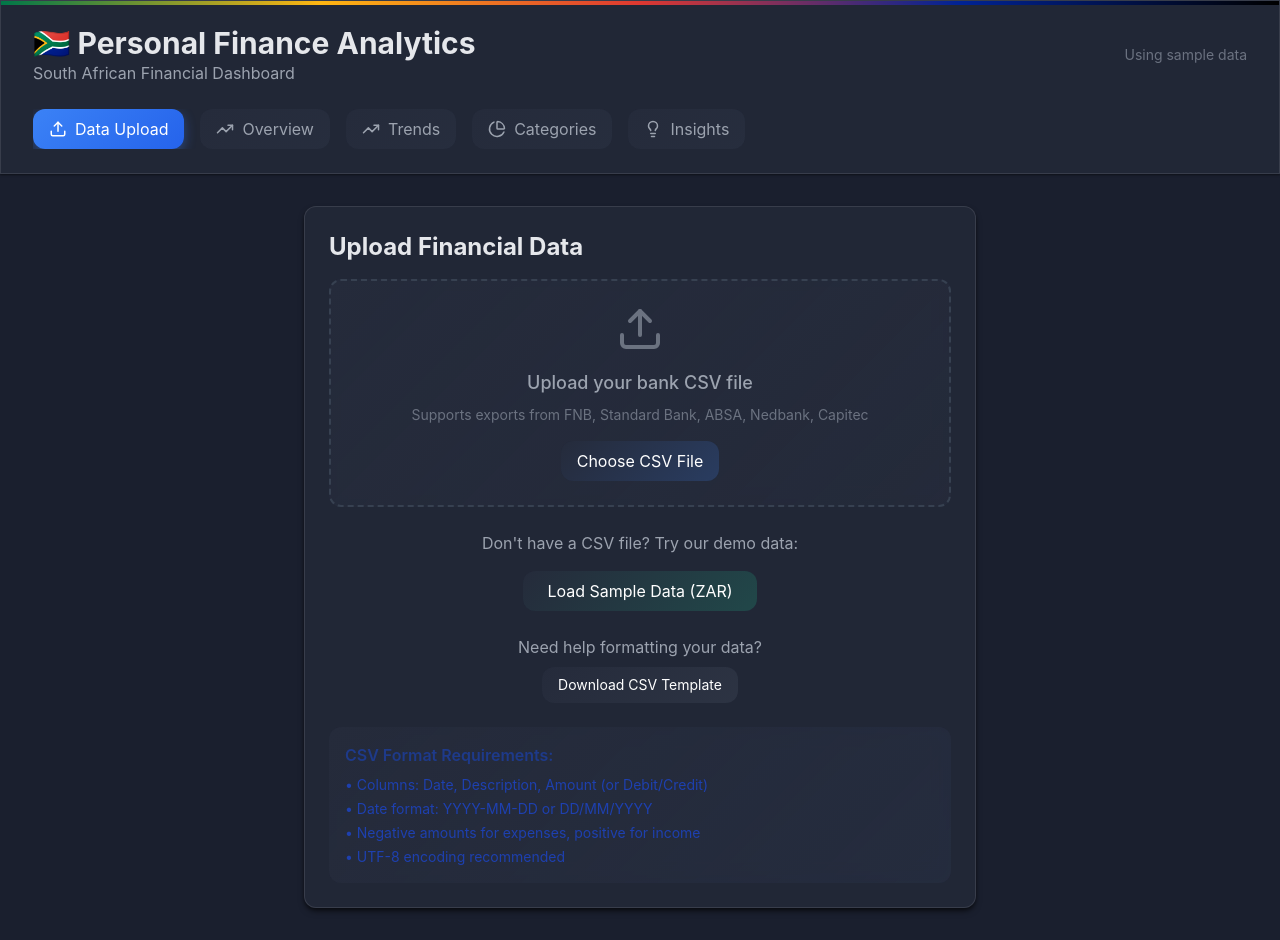
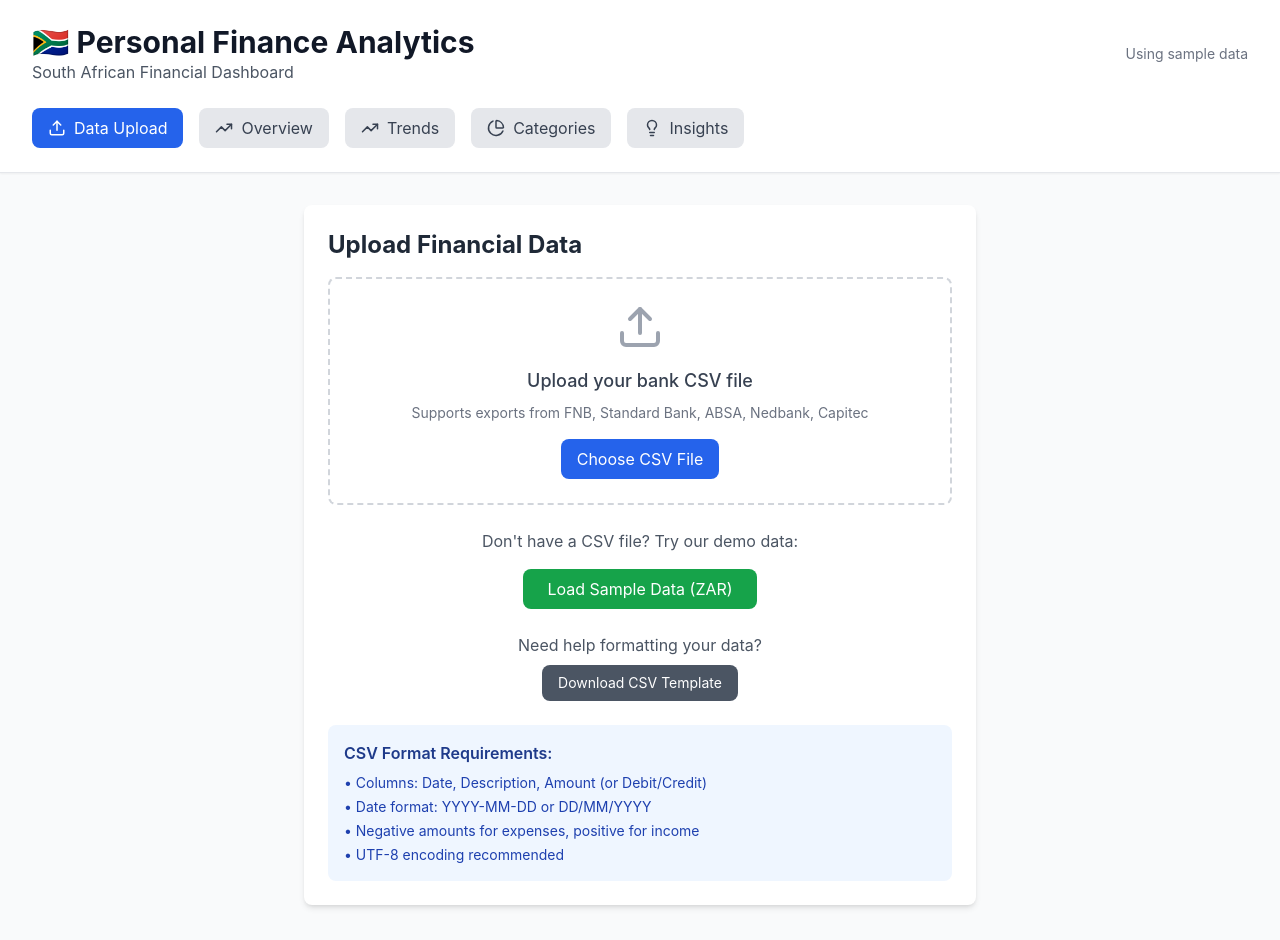
Before and after one commit to SimphiweMnqobi/personal-finance-analytics-sa, a React (Create React App) app: page / in a window 1280 px wide. Built offline with nearby package versions, Linux system fonts and the light colour scheme.

Commit message:
no dark mode

```diff
--- a/src/index.css
+++ b/src/index.css
@@ -1,5 +1,3 @@
-/* Dark Mode Personal Finance Analytics - South Africa */
-
 /* Global CSS Reset and Base Styles */
 * {
   box-sizing: border-box;
@@ -12,418 +10,67 @@ body {
     sans-serif;
   -webkit-font-smoothing: antialiased;
   -moz-osx-font-smoothing: grayscale;
-  background-color: #0f1419;
-  color: #e5e7eb;
-  min-height: 100vh;
+  background-color: #f9fafb;
 }
 
-/* Dark Mode Color Variables */
-:root {
-  --bg-primary: #0f1419;
-  --bg-secondary: #1a1f2e;
-  --bg-card: #252b3b;
-  --bg-hover: #2d3748;
-  --text-primary: #e5e7eb;
-  --text-secondary: #9ca3af;
-  --text-muted: #6b7280;
-  --border-color: #374151;
-  --accent-blue: #3b82f6;
-  --accent-green: #10b981;
-  --accent-red: #ef4444;
-  --accent-purple: #8b5cf6;
-  --accent-yellow: #f59e0b;
-  --shadow: rgba(0, 0, 0, 0.5);
+code {
+  font-family: source-code-pro, Menlo, Monaco, Consolas, 'Courier New',
+    monospace;
 }
 
-/* Override Tailwind-like classes for dark mode */
-.min-h-screen {
-  min-height: 100vh;
-  background-color: var(--bg-primary);
+/* Utility classes for South African theme */
+.text-sa-blue {
+  color: #0066CC;
 }
 
-.bg-gray-50 {
-  background-color: var(--bg-primary) !important;
+.bg-sa-blue {
+  background-color: #0066CC;
 }
 
-.bg-white {
-  background-color: var(--bg-card) !important;
-  border: 1px solid var(--border-color);
-  box-shadow: 0 4px 6px -1px var(--shadow), 0 2px 4px -1px var(--shadow);
+.text-sa-green {
+  color: #00AA44;
 }
 
-.shadow-sm {
-  box-shadow: 0 1px 2px 0 var(--shadow);
-  background-color: var(--bg-secondary) !important;
-  border-bottom: 1px solid var(--border-color);
+.bg-sa-green {
+  background-color: #00AA44;
 }
 
-.shadow-md {
-  box-shadow: 0 4px 6px -1px var(--shadow), 0 2px 4px -1px var(--shadow);
+.text-sa-orange {
+  color: #FF6B35;
 }
 
-/* Text Colors */
-.text-gray-900 {
-  color: var(--text-primary) !important;
+.bg-sa-orange {
+  background-color: #FF6B35;
 }
 
-.text-gray-800 {
-  color: var(--text-primary) !important;
-}
-
-.text-gray-700 {
-  color: var(--text-secondary) !important;
-}
-
-.text-gray-600 {
-  color: var(--text-secondary) !important;
-}
-
-.text-gray-500 {
-  color: var(--text-muted) !important;
-}
-
-.text-gray-400 {
-  color: var(--text-muted) !important;
-}
-
-/* Button Styles */
-.bg-blue-600 {
-  background-color: var(--accent-blue) !important;
-}
-
-.hover\:bg-blue-700:hover {
-  background-color: #2563eb !important;
-}
-
-.bg-green-600 {
-  background-color: var(--accent-green) !important;
-}
-
-.hover\:bg-green-700:hover {
-  background-color: #059669 !important;
-}
-
-.bg-gray-600 {
-  background-color: #4b5563 !important;
-}
-
-.hover\:bg-gray-700:hover {
-  background-color: #374151 !important;
-}
-
-.bg-gray-200 {
-  background-color: var(--bg-hover) !important;
-  color: var(--text-secondary) !important;
-}
-
-.hover\:bg-gray-300:hover {
-  background-color: #475569 !important;
-}
-
-/* Card Enhancements */
-.rounded-lg {
-  border-radius: 0.75rem;
-  backdrop-filter: blur(10px);
-  background: linear-gradient(135deg, var(--bg-card) 0%, rgba(37, 43, 59, 0.8) 100%);
-}
-
-/* Table Styles */
-.bg-gray-50 {
-  background-color: var(--bg-secondary) !important;
-}
-
-.border-t {
-  border-top: 1px solid var(--border-color) !important;
-}
-
-table {
-  color: var(--text-primary);
-}
-
-th {
-  color: var(--text-primary) !important;
-  background-color: var(--bg-secondary) !important;
-}
-
-td {
-  border-color: var(--border-color) !important;
-}
-
-/* Alert and Status Colors */
-.text-green-600 {
-  color: #10b981 !important;
-}
-
-.text-red-600 {
-  color: #ef4444 !important;
-}
-
-.text-blue-600 {
-  color: var(--accent-blue) !important;
-}
-
-.text-purple-600 {
-  color: var(--accent-purple) !important;
-}
-
-.text-yellow-600 {
-  color: var(--accent-yellow) !important;
-}
-
-.text-green-700 {
-  color: #059669 !important;
-}
-
-.text-yellow-700 {
-  color: #d97706 !important;
-}
-
-.text-red-700 {
-  color: #dc2626 !important;
-}
-
-.text-green-800 {
-  color: #065f46 !important;
-}
-
-.text-red-800 {
-  color: #991b1b !important;
-}
-
-.text-blue-800 {
-  color: #1e40af !important;
-}
-
-.text-blue-900 {
-  color: #1e3a8a !important;
-}
-
-/* Status Badges */
-.bg-green-100 {
-  background-color: rgba(16, 185, 129, 0.2) !important;
-  color: #10b981 !important;
-}
-
-.bg-red-100 {
-  background-color: rgba(239, 68, 68, 0.2) !important;
-  color: #ef4444 !important;
-}
-
-.bg-blue-50 {
-  background-color: rgba(59, 130, 246, 0.1) !important;
-}
-
-.bg-red-50 {
-  background-color: rgba(239, 68, 68, 0.1) !important;
-}
-
-/* Form Elements */
-input[type="file"] {
-  color: var(--text-primary);
-}
-
-.border-dashed {
-  border-color: var(--border-color) !important;
-  background-color: rgba(37, 43, 59, 0.5) !important;
-}
-
-label[for="csv-upload"] {
-  transition: all 0.3s ease;
-}
-
-label[for="csv-upload"]:hover {
-  transform: translateY(-2px);
-  box-shadow: 0 8px 25px rgba(59, 130, 246, 0.3);
-}
-
-/* Chart Container Enhancements */
-.recharts-wrapper {
-  background-color: transparent !important;
-}
-
-.recharts-cartesian-grid-horizontal line,
-.recharts-cartesian-grid-vertical line {
-  stroke: var(--border-color) !important;
-  opacity: 0.5;
-}
-
-.recharts-text {
-  fill: var(--text-secondary) !important;
-}
-
-.recharts-legend-wrapper {
-  color: var(--text-primary) !important;
-}
-
-.recharts-default-legend .recharts-legend-item-text {
-  color: var(--text-primary) !important;
-}
-
-/* Tooltip Styling */
-.recharts-default-tooltip {
-  background-color: var(--bg-card) !important;
-  border: 1px solid var(--border-color) !important;
-  border-radius: 8px !important;
-  box-shadow: 0 10px 25px var(--shadow) !important;
-}
-
-.recharts-tooltip-label {
-  color: var(--text-primary) !important;
-}
-
-.recharts-tooltip-item {
-  color: var(--text-primary) !important;
-}
-
-/* Scrollbar Styling */
+/* Custom scrollbar */
 ::-webkit-scrollbar {
   width: 8px;
-  height: 8px;
 }
 
 ::-webkit-scrollbar-track {
-  background: var(--bg-secondary);
-  border-radius: 4px;
+  background: #f1f1f1;
 }
 
 ::-webkit-scrollbar-thumb {
-  background: var(--border-color);
+  background: #888;
   border-radius: 4px;
 }
 
 ::-webkit-scrollbar-thumb:hover {
-  background: #4b5563;
+  background: #555;
 }
 
-/* Loading Spinner */
-@keyframes spin {
-  0% { transform: rotate(0deg); }
-  100% { transform: rotate(360deg); }
+/* Smooth transitions for better UX */
+* {
+  transition: color 0.2s ease, background-color 0.2s ease, border-color 0.2s ease, transform 0.2s ease, box-shadow 0.2s ease;
 }
 
-.spinner {
-  border: 2px solid var(--border-color);
-  border-top: 2px solid var(--accent-blue);
-  border-radius: 50%;
-  width: 20px;
-  height: 20px;
-  animation: spin 1s linear infinite;
+/* Focus styles for accessibility */
+button:focus,
+input:focus,
+select:focus,
+textarea:focus {
+  outline: 2px solid #0066CC;
+  outline-offset: 2px;
 }
-
-/* Hover Effects and Animations */
-.hover-lift {
-  transition: transform 0.2s ease, box-shadow 0.2s ease;
-}
-
-.hover-lift:hover {
-  transform: translateY(-4px);
-  box-shadow: 0 12px 24px var(--shadow);
-}
-
-/* Tab Button Active State Enhancement */
-button[class*="bg-blue-600"] {
-  background: linear-gradient(135deg, var(--accent-blue) 0%, #2563eb 100%) !important;
-  box-shadow: 0 4px 12px rgba(59, 130, 246, 0.4);
-}
-
-/* Metric Cards Glow Effect */
-.bg-white:has(.text-green-600) {
-  border-left: 4px solid var(--accent-green);
-}
-
-.bg-white:has(.text-red-600) {
-  border-left: 4px solid var(--accent-red);
-}
-
-.bg-white:has(.text-blue-600) {
-  border-left: 4px solid var(--accent-blue);
-}
-
-.bg-white:has(.text-purple-600) {
-  border-left: 4px solid var(--accent-purple);
-}
-
-/* South African Flag Colors Accent */
-.sa-flag-accent {
-  background: linear-gradient(135deg,
-    #007749 0%,    /* Green */
-    #ffb612 25%,   /* Yellow */
-    #de3831 50%,   /* Red */
-    #002395 75%,   /* Blue */
-    #000000 100%   /* Black */
-  );
-  height: 4px;
-  width: 100%;
-  border-radius: 2px;
-  margin-bottom: 1rem;
-}
-
-/* Add SA flag accent to header */
-.bg-white.shadow-sm::before {
-  content: '';
-  position: absolute;
-  top: 0;
-  left: 0;
-  right: 0;
-  height: 4px;
-  background: linear-gradient(90deg,
-    #007749 0%,
-    #ffb612 25%,
-    #de3831 50%,
-    #002395 75%,
-    #000000 100%
-  );
-}
-
-/* Add relative positioning to header */
-.bg-white.shadow-sm {
-  position: relative;
-}
-
-/* Enhanced Typography */
-h1, h2, h3, h4, h5, h6 {
-  color: var(--text-primary);
-  font-weight: 700;
-}
-
-/* Glassmorphism Effect for Cards */
-@supports (backdrop-filter: blur(10px)) {
-  .bg-white {
-    background: rgba(37, 43, 59, 0.7) !important;
-    backdrop-filter: blur(10px);
-    border: 1px solid rgba(255, 255, 255, 0.1);
-  }
-}
-
-/* Responsive Design Enhancements */
-@media (max-width: 768px) {
-  .overflow-x-auto {
-    scrollbar-width: thin;
-    scrollbar-color: var(--border-color) transparent;
-  }
-
-  .grid.grid-cols-1.md\\:grid-cols-4.gap-6 {
-    gap: 1rem;
-  }
-
-  .px-4.sm\\:px-6.lg\\:px-8 {
-    padding-left: 1rem;
-    padding-right: 1rem;
-  }
-}
-
-/* Print Styles */
-@media print {
-  .bg-gray-50,
-  .bg-white {
-    background-color: white !important;
-    color: black !important;
-  }
-
-  .text-gray-900,
-  .text-gray-800,
-  .text-gray-700,
-  .text-gray-600 {
-    color: black !important;
-  }
-}
```
